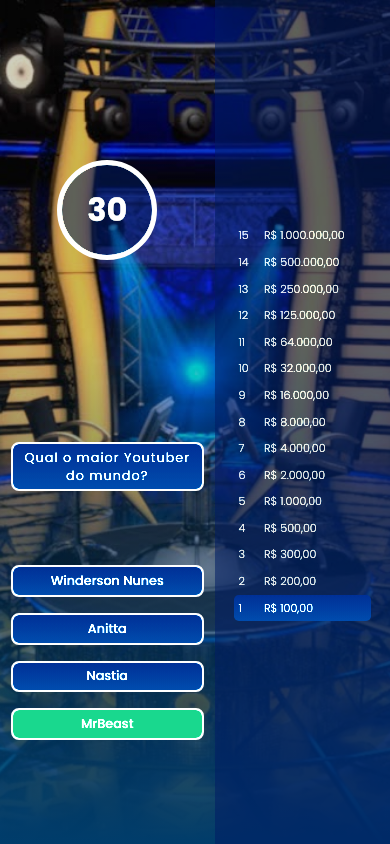
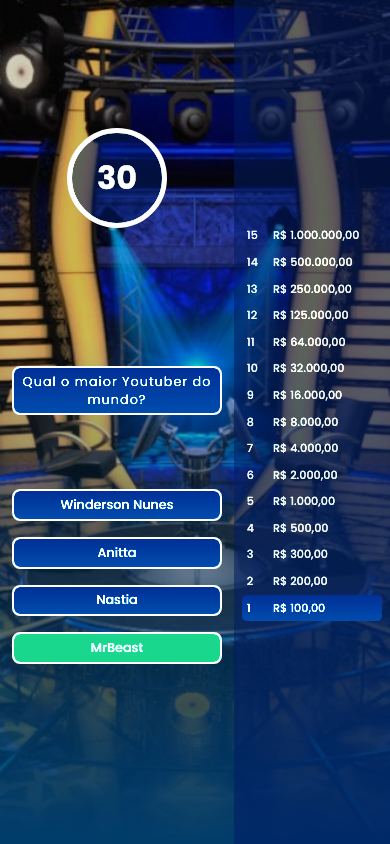
Before and after one commit to dev-marcioreis/quiz-react, a React (Vite) app: page / in a window 390 px wide. Built offline with nearby package versions, Linux system fonts and the light colour scheme.

Commit message:
media query mobile

```diff
--- a/src/App.css
+++ b/src/App.css
@@ -89,19 +89,24 @@
 /*==========Media Query small screens mobile==========*/
 @media (max-width: 768px) {
     .main {
-        width: 55%;
+        width: 60%;
     }
     .top {
-        height: 45%;
+        height: 36%;
+        top: -2rem;
     }
     .pyramid {
-        width: 45%;
+        width: 40%;
+    }
+    .moneyList {
+        padding: .5rem;
     }
     .moneyListItemNumber {
         width: 20%;
     }
     .moneyListItemAmount, .moneyListItemNumber {
         font-size: .7rem;
+        font-weight: 500;
     }
 
 }
--- a/src/components/trivia.css
+++ b/src/components/trivia.css
@@ -39,7 +39,7 @@
     background: var(--blue-color);
 }
 .answer.correct {
-    animation: correct 2s ease forwards;
+    animation: correct 3s ease forwards;
 }
 
 @keyframes correct {
@@ -47,7 +47,7 @@
         background: var(--blue-color);
     }
     20%, 40%, 60% {
-        background: var(--blue1-color);
+        background: var(--orange-color);
     }
     62%, 100% {
         background: var(--green-color);
--- a/src/index.css
+++ b/src/index.css
@@ -23,6 +23,7 @@
   --white-color: hsl(0, 0%, 100%);
   --bg-color: linear-gradient(to bottom, hsl(211, 98%, 19%), hsl(206, 100%, 21%));
   --green-color: hsl(157, 56%, 32%);
+  --orange-color: hsla(39, 100%, 50%, 0.541);
 
 }
 
@@ -32,4 +33,5 @@
   background-position: center;
   background-repeat: no-repeat;
   background-size: cover;
+  overflow: hidden;
 }
```
